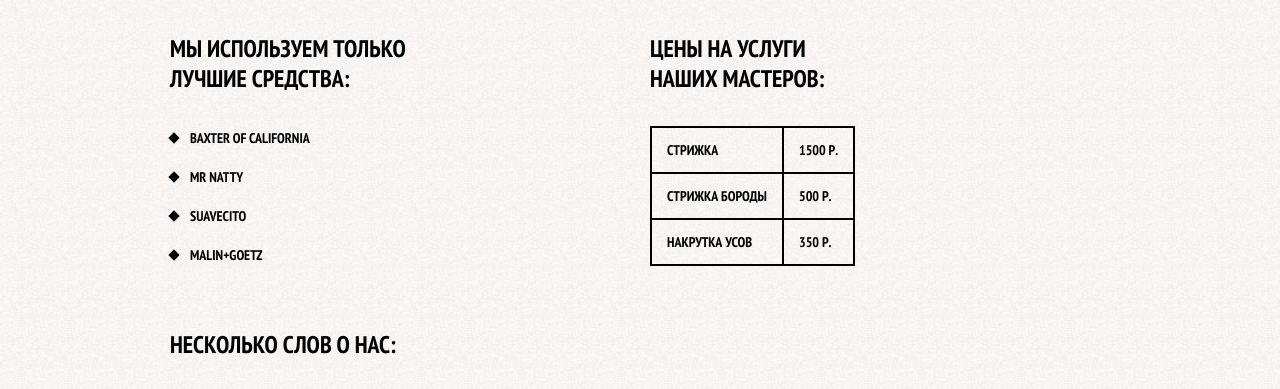
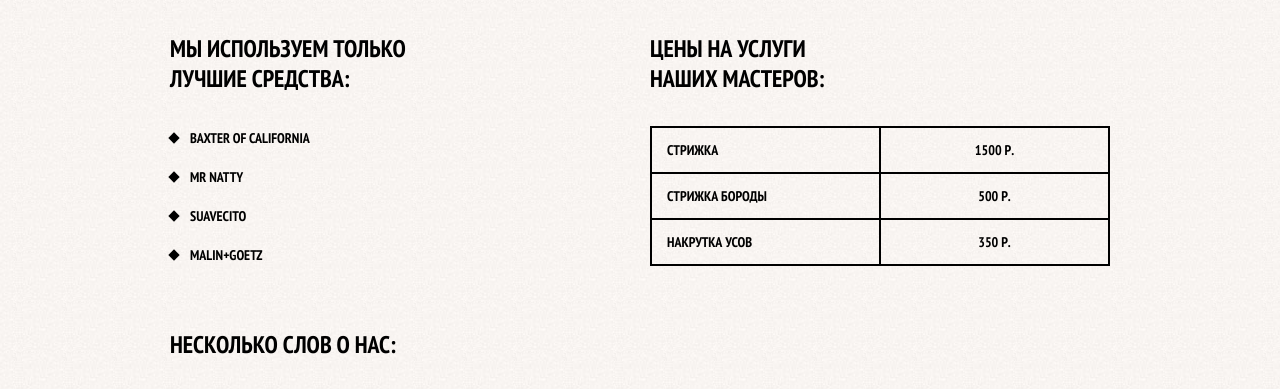
Before and after one commit to romanovaviktoriya/149336-barbershop, a plain HTML site: page price.html in a window 1280 px wide. Shown: the part 347-736 px from the top of the page. Drawn offline with Linux system fonts and the light colour scheme.

Commit message:
Правки прайса и теней в магазине

```diff
--- a/css/style.css
+++ b/css/style.css
@@ -641,7 +641,7 @@
 	margin-bottom: 20px;
 }
 
-.shop .product-item:active {
+.shop .product-item:hover {
 	box-shadow: 5px 5px 25px rgba(0,0,0,.3);
 }
 
@@ -927,11 +927,17 @@
 
 .inner-content table {
 	border-collapse: collapse;
+	width: 100%;
 }
 
 .inner-content td {
 	padding: 10px 15px;
 	border: 2px solid black;
+	width: 50%;
+}
+
+.inner-content tr td:nth-child(2) {
+	text-align: center;
 }
 
 .big-header {
```
